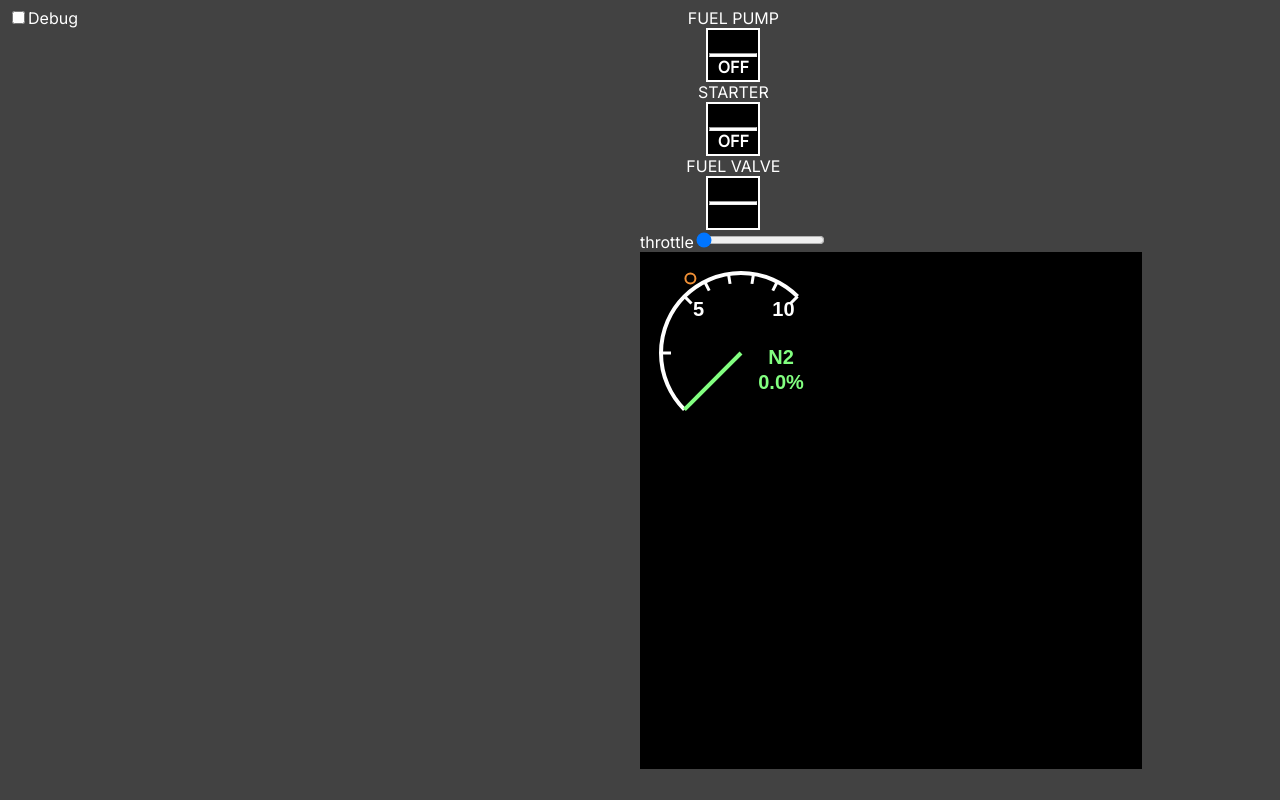
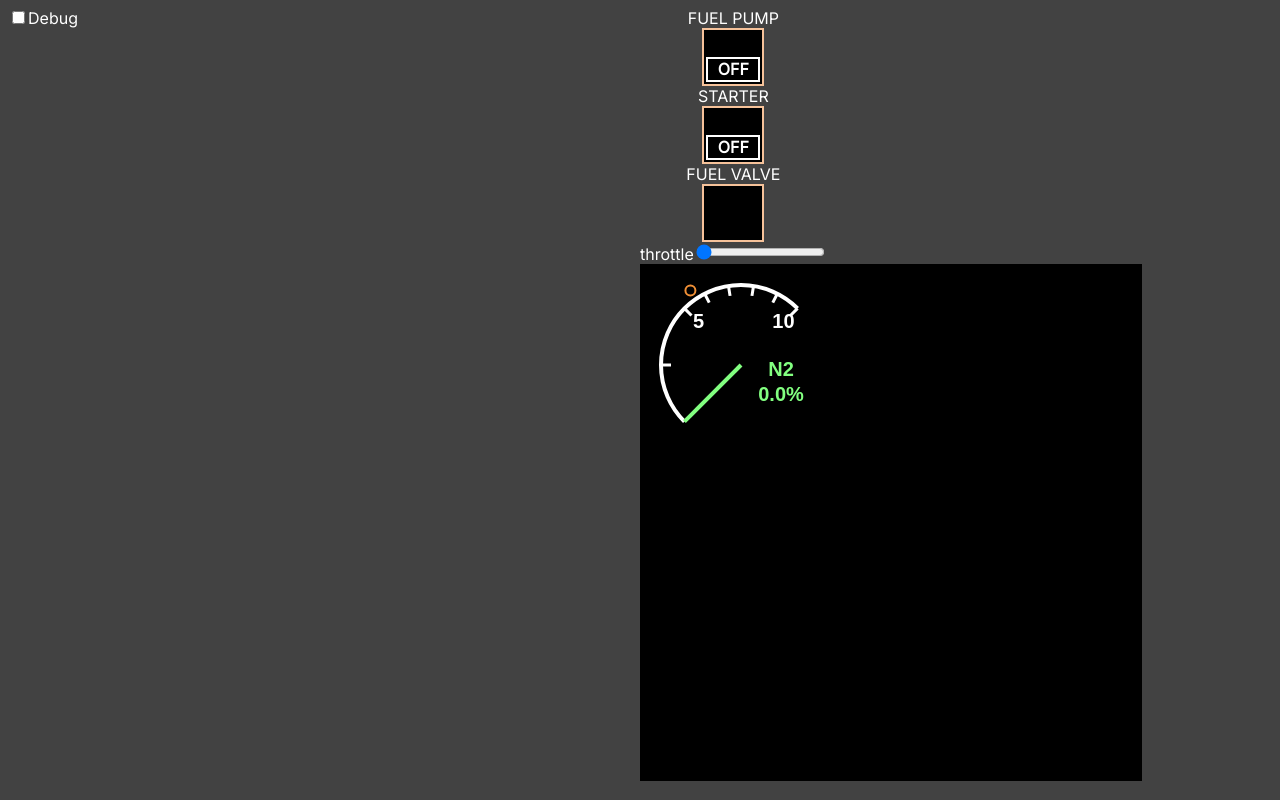
Before and after one commit to Vandesm14/bells-and-whistles, a React (Vite) app: page / in a window 1280 px wide. Built offline with nearby package versions, Linux system fonts and the light colour scheme.

Commit message:
fix switch CSS

```diff
--- a/src/components/Switch.tsx
+++ b/src/components/Switch.tsx
@@ -23,8 +23,23 @@ export function Switch({ label, top, bottom, value, onChange }: SwitchProps) {
   };
 
   const bottomValue = bottom !== undefined ? bottom.on : value;
+  const bottomColor = bottom?.color || colors.white;
 
+  const PADDING_W = 4;
+  const PADDING_H = 2;
+  const BORDER = 2;
   const SIZE = 50;
+  const LINE_HEIGHT = 20;
+
+  const TEXT_HEIGHT = SIZE / 2 - PADDING_H * 2 + 4;
+
+  const commonText: React.CSSProperties = {
+    display: 'block',
+    width: '100%',
+    height: `${TEXT_HEIGHT + 4}px`,
+    textAlign: 'center',
+    lineHeight: `${LINE_HEIGHT}px`,
+  };
 
   return (
     <Column
@@ -37,34 +52,29 @@ export function Switch({ label, top, bottom, value, onChange }: SwitchProps) {
       {label ? <span>{label.toUpperCase()}</span> : null}
       <Column
         style={{
-          border: '2px solid white',
+          border: '2px solid #f6c29a',
           backgroundColor: 'black',
           width: SIZE,
           height: SIZE,
+          padding: `${PADDING_H}px ${PADDING_W}px`,
         }}
         center
       >
         <b
           style={{
-            height: SIZE / 2 - 2,
             color: top?.color || colors.status.orange,
+            margin: `${BORDER}px 0`, // compensating for the border
+            ...commonText,
           }}
         >
-          {top?.on ? String(top.text || 'fault').toUpperCase() : null}
+          {top?.on ? String(top.text || 'fault').toUpperCase() : ''}
         </b>
-        <hr
-          style={{
-            width: SIZE - 4,
-            height: 2,
-            backgroundColor: 'white',
-            margin: 0,
-          }}
-        />
         <b
           style={{
-            height: SIZE / 2 - 2,
-            // border: '2px solid white',
-            color: bottom?.color || colors.white,
+            color: bottomColor,
+            border: !bottomValue ? `${BORDER}px solid ${bottomColor}` : 'none',
+            margin: bottomValue ? `${BORDER}px 0` : '0', // compensating for the border
+            ...commonText,
           }}
         >
           {!bottomValue ? String(bottom?.text || 'off').toUpperCase() : null}
@@ -76,8 +86,8 @@ export function Switch({ label, top, bottom, value, onChange }: SwitchProps) {
           style={{
             position: 'absolute',
             opacity: 0,
-            width: SIZE,
-            height: SIZE,
+            width: SIZE + PADDING_W * 2 + BORDER * 2,
+            height: SIZE + PADDING_H * 2 + BORDER * 2,
             margin: 0,
           }}
         />
```
